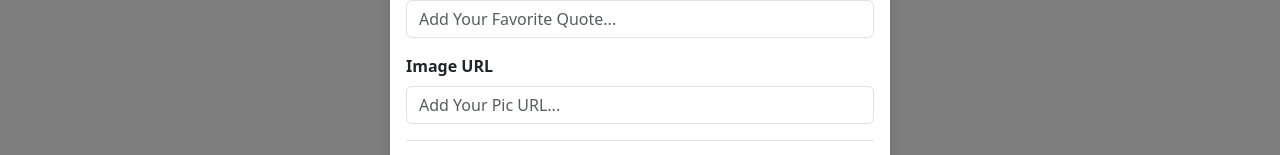
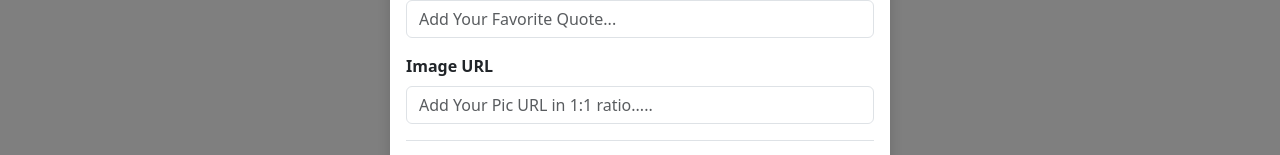
Before and after one commit to reninmohan/Task-master-app, a React (Vite) app: page / in a window 1280 px wide. Both pictures are taken after a click on the button "Settings". Shown: the part 386-541 px from the top of the page. Built offline with nearby package versions, Linux system fonts and the light colour scheme.

Commit message:
profile save fix

```diff
--- a/src/components/Profile.jsx
+++ b/src/components/Profile.jsx
@@ -6,7 +6,7 @@ function Profile({ profileName, quote, profileImage }) {
         <img
           src={profileImage ? profileImage : guestimage}
           alt="Profile Pic"
-          className="rounded-circle"
+          className="rounded-circle "
           style={{ width: "100%", height: "100%" }}
         />
       </div>
--- a/src/components/SettingModal.jsx
+++ b/src/components/SettingModal.jsx
@@ -15,6 +15,7 @@ function SettingModal({ modalid, onToggleSetting, Modalheader, updateProfile, pr
   function handleForm(e) {
     e.preventDefault();
     updateProfile(editProfile);
+    onToggleSetting();
   }
 
   return (
@@ -61,7 +62,7 @@ function SettingModal({ modalid, onToggleSetting, Modalheader, updateProfile, pr
             type="text"
             className="form-control"
             name="profileImage"
-            placeholder="Add Your Pic URL..."
+            placeholder="Add Your Pic URL in 1:1 ratio....."
             value={editProfile.profileImage}
             onChange={editProfileDetails}
           />
```
